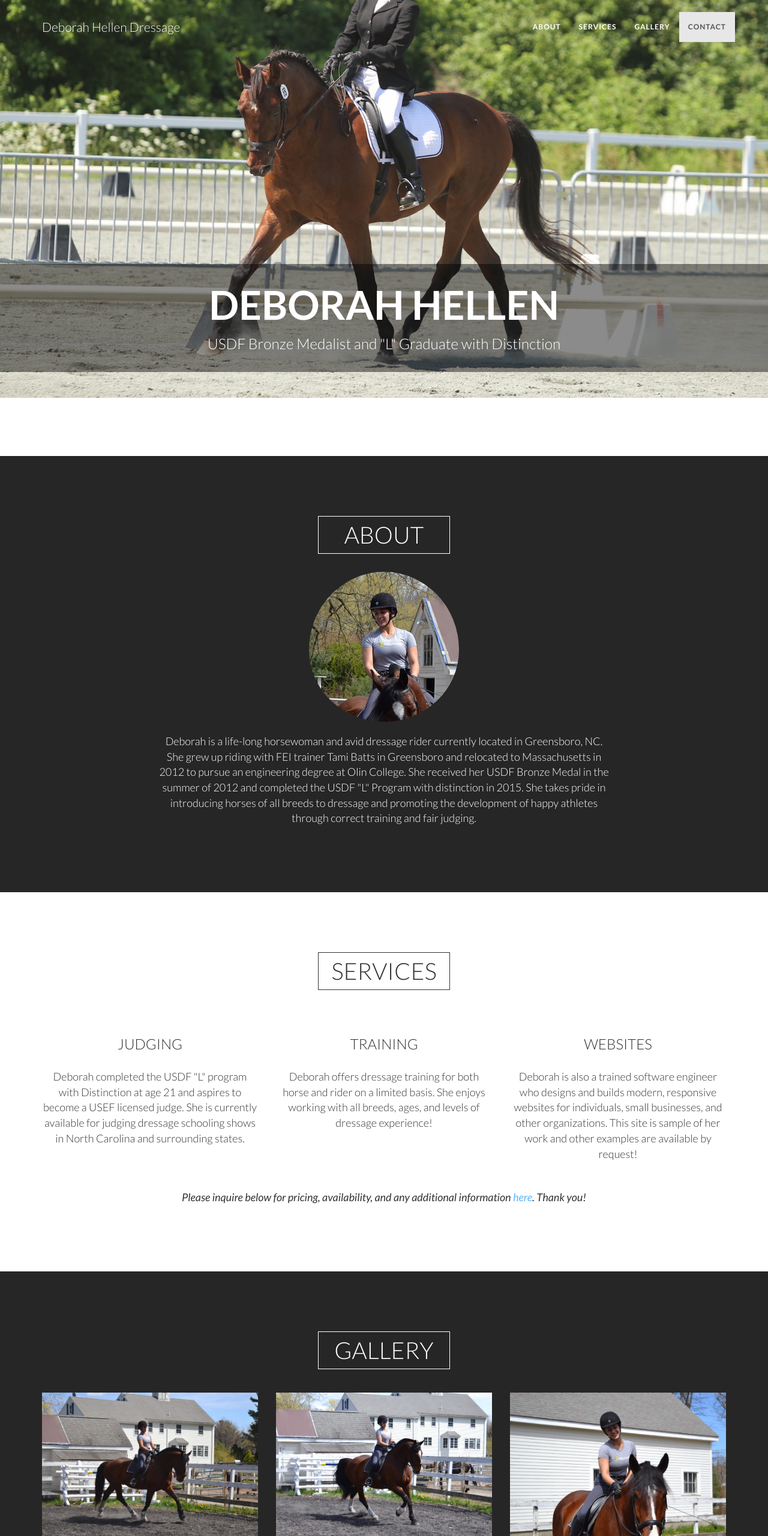
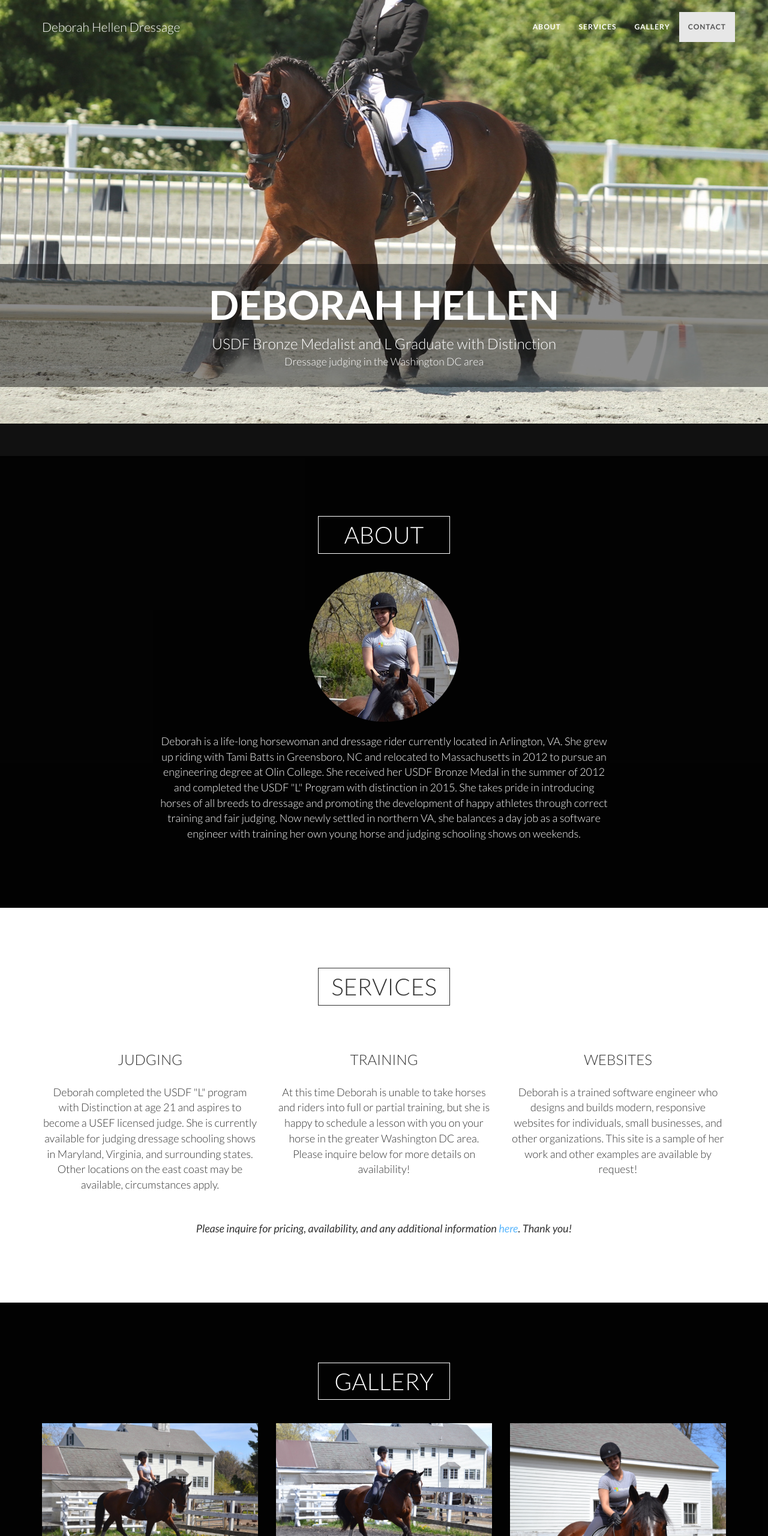
Before and after one commit to deborahhellen/personal_site, a website: page public/index.html in a window 1280 px wide. Shown: the top 2560 px of the page at 60% size. Drawn offline with nearby package versions, Linux system fonts and the light colour scheme; some packages are replaced by stand-ins of ours.

Commit message:
Updates after moving to northern VA

```diff
--- a/public/css/main.css
+++ b/public/css/main.css
@@ -3,6 +3,7 @@
 
 body {
 	display:none;
+	background-color:#111;
 }
 
 @media screen and (min-width: 1000px) and (orientation:landscape) {
@@ -16,8 +17,7 @@ body {
 	div.background-img img {
     	position: absolute;
     	width: 100%;
-    	top: -24rem;
-	}
+    	}
 
 	div.background-img-sm {
 		display: none;
@@ -159,7 +159,7 @@ button.send-btn:hover {
 
 }
 
-@media(max-width:500px){
+@media(max-width:700px){
 	.navbar .navbar-brand {
 	    font-size: 16px;
 	}
@@ -181,7 +181,6 @@ button.send-btn:hover {
 		display: block;
 		position: relative;
 		top: -2rem;
-    	left: -16rem;
 		height: 95vh;
 	}
 
--- a/public/index.html
+++ b/public/index.html
@@ -74,7 +74,7 @@
     <!-- Header -->
     <header>
         <div class = "background-img">
-            <img class = "background-img" src = "img/dublin-trot.jpg">
+            <img class = "background-img" src = "img/dublin-trot-2.jpg">
         </div>
         <div class = "background-img-sm">
             <img class = "background-img-sm" src = "img/dublin-trot-sm.jpg">
@@ -83,7 +83,8 @@
         <!--<img class="img-responsive" src="img/profile.png" alt="">-->
         <div class="intro-text">
             <span class="name">Deborah Hellen</span>
-            <span class="skills">USDF Bronze Medalist and "L" Graduate with Distinction</span>
+            <span class="skills">USDF Bronze Medalist and L Graduate with Distinction</span><br>
+            <span class="tagline">Dressage judging in the Washington DC area</span>
         </div>
 
     </header>
@@ -99,7 +100,7 @@
             <div class="row">
                 <div class="col-lg-8 col-lg-offset-2 text-center" style="font-weight:">
                     <img src="img/headshot.JPG" class = "headshot">
-                    <p>Deborah is a life-long horsewoman and avid dressage rider currently located in Greensboro, NC. She grew up riding with FEI trainer Tami Batts in Greensboro and relocated to Massachusetts in 2012 to pursue an engineering degree at Olin College. She received her USDF Bronze Medal in the summer of 2012 and completed the USDF "L" Program with distinction in 2015. She takes pride in introducing horses of all breeds to dressage and promoting the development of happy athletes through correct training and fair judging.
+                    <p>Deborah is a life-long horsewoman and dressage rider currently located in Arlington, VA. She grew up riding with Tami Batts in Greensboro, NC and relocated to Massachusetts in 2012 to pursue an engineering degree at Olin College. She received her USDF Bronze Medal in the summer of 2012 and completed the USDF "L" Program with distinction in 2015. She takes pride in introducing horses of all breeds to dressage and promoting the development of happy athletes through correct training and fair judging. Now newly settled in northern VA, she balances a day job as a software engineer with training her own young horse and judging schooling shows on weekends.
                 </div>
 
             </div>
@@ -118,20 +119,20 @@
             <div class="row">
                 <div class="col-lg-4 text-center">
                     <h3>Judging</h3><br>
-                    <p>Deborah completed the USDF "L" program with Distinction at age 21 and aspires to become a USEF licensed judge. She is currently available for judging dressage schooling shows in North Carolina and surrounding states.</p>
+                    <p>Deborah completed the USDF "L" program with Distinction at age 21 and aspires to become a USEF licensed judge. She is currently available for judging dressage schooling shows in Maryland, Virginia, and surrounding states. Other locations on the east coast may be available, circumstances apply.</p>
                 </div>
                 <div class="col-lg-4 text-center">
                     <h3>Training</h3><br>
-                    <p>Deborah offers dressage training for both horse and rider on a limited basis. She enjoys working with all breeds, ages, and levels of dressage experience! </p>
+                    <p>At this time Deborah is unable to take horses and riders into full or partial training, but she is happy to schedule a lesson with you on your horse in the greater Washington DC area. Please inquire below for more details on availability!</p>
                 </div>
                 <div class="col-lg-4 text-center">
                     <h3>Websites</h3><br>
-                    <p>Deborah is also a trained software engineer who designs and builds modern, responsive websites for individuals, small businesses, and other organizations. This site is sample of her work and other examples are available by request! </p>
+                    <p>Deborah is a trained software engineer who designs and builds modern, responsive websites for individuals, small businesses, and other organizations. This site is a sample of her work and other examples are available by request! </p>
                 </div>
             </div><br><br>
             <div class = "row">
                 <div class="col-lg-12 text-center">
-                    <p><em>Please inquire below for pricing, availability, and any additional information <a href="#contact">here</a>. Thank you!</em></p>
+                    <p><em>Please inquire for pricing, availability, and any additional information <a href="#contact">here</a>. Thank you!</em></p>
                 </div>
 
             </div>
```
Also changed, not shown: public/img/dublin-trot-2.jpg (added), public/vendor/freelancer/css/freelancer.css.
